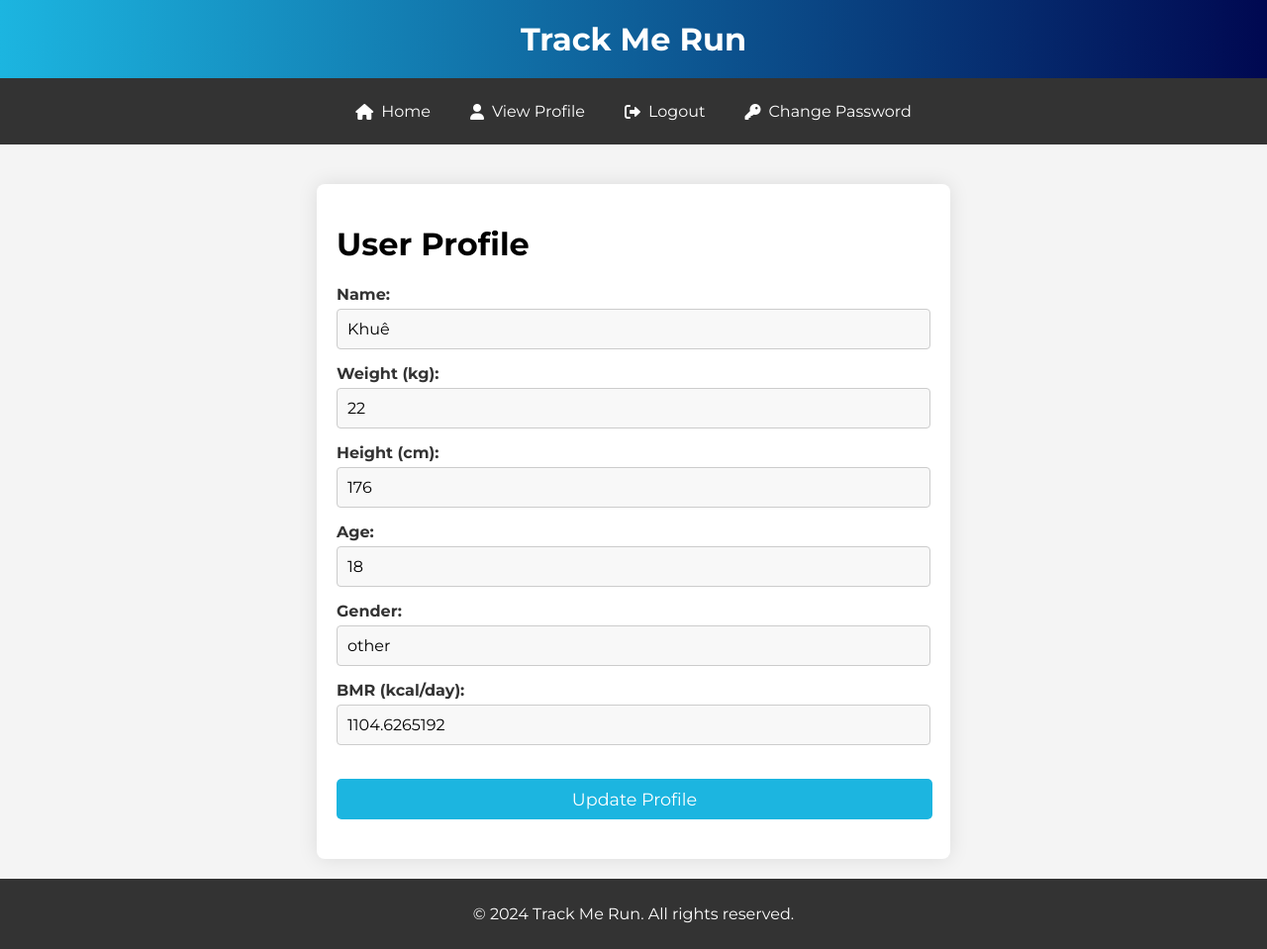
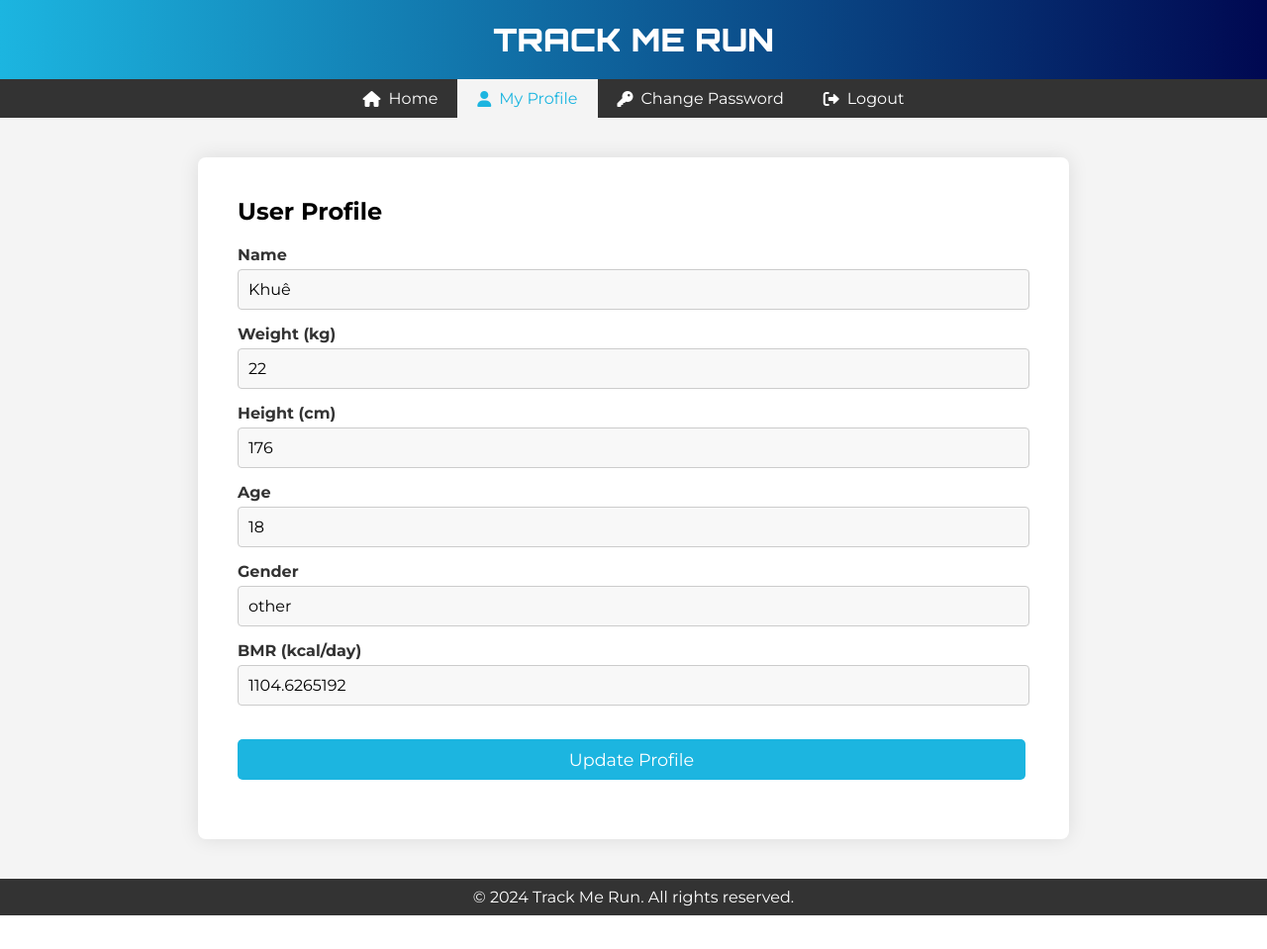
Before and after one commit to hunggiadao/multidiscproj, a Flask app: page /viewprofile in a window 1280 px wide. Shown: the whole page at 99% size. After the commit the page ends 925 px from the top, so only its background shows below. Run offline with Flask 3, Linux system fonts and the light colour scheme; a user stored in the database is signed in; data comes from the database, SQL or seed files in the repository; both versions use the stored data as it was after the commit.

Commit message:
Editing html files

```diff
--- a/templates/base.html
+++ b/templates/base.html
@@ -10,53 +10,48 @@
 	<link rel="stylesheet" href="https://cdnjs.cloudflare.com/ajax/libs/font-awesome/6.0.0-beta3/css/all.min.css">
 	<style>
 		@import url('https://fonts.googleapis.com/css2?family=Montserrat:wght@400;700&display=swap');
+		@import url('https://fonts.googleapis.com/css2?family=Orbitron:wght@400..900&display=swap');
 
 		html {
 			height: 100%;
 		}
 
 		body {
+			/* font-family: 'Montserrat', sans-serif; */
 			font-family: 'Montserrat', sans-serif;
 			margin: 0;
 			padding: 0;
 			background-color: #f4f4f4;
-			height: 100%;
-			/* display: flex */
+			min-height: 100vh;
+			display: flex;
+			flex-direction: column;
+			overflow: auto;
 		}
 
 		header {
 			background: linear-gradient(90deg, #1CB5E0 0%, #000851 100%);
 			color: white;
-			padding: 20px 0;
+			padding: 20px;
 			text-align: center;
 			position: relative;
 		}
 
 		header h1 {
 			margin: 0;
-		}
-
-		.logo {
-			position: absolute;
-			top: 10px;
-			left: 10px;
-			font-size: 2rem;
-		}
-
-		.logo i {
-			color: white;
+			font-family: 'Orbitron';
+			font-weight: 900;
 		}
 
 		nav {
 			display: flex;
 			justify-content: center;
 			background-color: #333;
-			padding: 10px 0;
+			width: 100%;
 		}
 
 		nav a {
 			color: white;
-			padding: 14px 20px;
+			padding: 10px 20px;
 			text-decoration: none;
 			text-align: center;
 			transition: background-color 0.3s ease, color 0.3s ease;
@@ -68,14 +63,17 @@
 			margin-right: 8px;
 		}
 
-		nav a:hover {
-			background-color: #1CB5E0;
-			color: white;
+		nav a:hover, nav a.active {
+			background-color:#f4f4f4;
+			color:#1CB5E0;
 		}
 
 		main {
 			padding: 20px;
-			margin-top: 20px;
+			margin: 20px 0;
+			position: relative;
+			height: 100%;
+			flex-grow: 1;
 		}
 
 		form {
@@ -90,7 +88,6 @@
 		}
 
 		.form-group label {
-			margin-bottom: 5px;
 			font-weight: bold;
 			color: #333;
 		}
@@ -101,6 +98,7 @@
 			border: 1px solid #ccc;
 			border-radius: 5px;
 			transition: border-color 0.3s ease;
+			margin-top: 5px;
 		}
 
 		.form-control:focus {
@@ -118,10 +116,9 @@
 			background-color: #333;
 			color: white;
 			text-align: center;
-			padding: 10px 0;
 			width: 100%;
-			position: relative;
 			bottom: 0;
+			line-height: 5px;
 		}
 	</style>
 	{% block css %}{% endblock %}
@@ -129,28 +126,17 @@
 
 <body>
 	<header>
+		<h1>TRACK ME RUN</h1>
+	</header>
 
-		<h1>Track Me Run</h1>
-	</header>
-	<nav>
-		<a href="{{ url_for('home') }}"><i class="fas fa-home"></i>Home</a>
-		<a href="{{ url_for('viewprofile') }}"><i class="fas fa-user"></i>View Profile</a>
-		<a href="{{ url_for('logout') }}"><i class="fas fa-sign-out-alt"></i>Logout</a>
-		<a href="{{ url_for('changepass') }}"><i class="fas fa-key"></i>Change Password</a>
-	</nav>
+	{% block navbar %}{% endblock %}
+
 	<main>
 		{% block content%}{% endblock %}
 	</main>
-	<!-- <br>
-    <br>
-    <br>
-    <br>
-    <br>
-    <br>
-    <br> -->
+
 	<footer>
 		<p>&copy; 2024 Track Me Run. All rights reserved.</p>
 	</footer>
 </body>
-
 </html>
--- a/templates/viewprofile.html
+++ b/templates/viewprofile.html
@@ -1,18 +1,19 @@
 {% extends "base.html" %}
 {% block title %}View Profile{% endblock %}
-
 
 {% block css %}
 <style>
 	.container {
 		margin: auto;
-		/* margin-top: 20px; */
-		max-width: 600px;
+		max-width: 800px;
 		background-color: white;
-		padding: 20px;
+		padding: 40px;
 		border-radius: 8px;
 		box-shadow: 0 0 20px rgba(0, 0, 0, 0.1);
-		/* margin-top: 150px; */
+	}
+
+	.container h2 {
+		margin: 0;
 	}
 
 	.profile-info {
@@ -55,26 +56,35 @@
 </style>
 {% endblock %}
 
+{% block navbar%}
+<nav>
+	<a href="{{ url_for('home') }}"><i class="fas fa-home"></i>Home</a>
+	<a class="active" href="{{ url_for('viewprofile') }}"><i class="fas fa-user"></i>My Profile</a>
+	<a href="{{ url_for('changepass') }}"><i class="fas fa-key"></i>Change Password</a>
+	<a href="{{ url_for('logout') }}"><i class="fas fa-sign-out-alt"></i>Logout</a>
+</nav>
+{% endblock %}
+
 {% block content %}
 <div class="container">
-	<h1 class="text-center">User Profile</h1>
+	<h2 class="text-center">User Profile</h2>
 	<div class="profile-info">
-		<label for="name">Name:</label>
+		<label for="name">Name</label>
 		<p id="name">{{ name }}</p>
 
-		<label for="weight">Weight (kg):</label>
+		<label for="weight">Weight (kg)</label>
 		<p id="weight">{{ weight }}</p>
 
-		<label for="height">Height (cm):</label>
+		<label for="height">Height (cm)</label>
 		<p id="height">{{ height }}</p>
 
-		<label for="age">Age:</label>
+		<label for="age">Age</label>
 		<p id="age">{{ age }}</p>
 
-		<label for="gender">Gender:</label>
+		<label for="gender">Gender</label>
 		<p id="gender">{{ gender }}</p>
 
-		<label for="bmr">BMR (kcal/day):</label>
+		<label for="bmr">BMR (kcal/day)</label>
 		<p id="bmr">{{ bmr }}</p>
 		<br>
 		<a href="{{ url_for('updateprofile') }}" class="update-btn">Update Profile</a>
```
Also changed, not shown: templates/changepass.html (+16 -2 lines), templates/home.html (+9 -0 lines), templates/updateprofile.html (+20 -8 lines), track_me_run.db, 2 other files.
